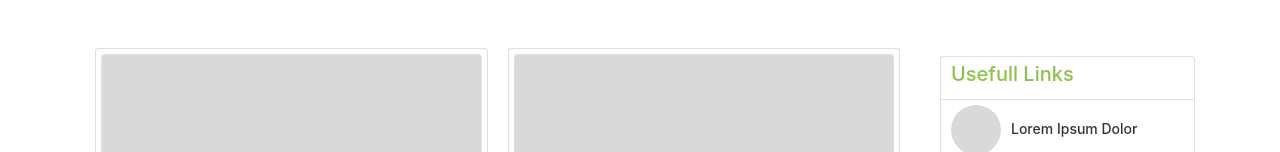
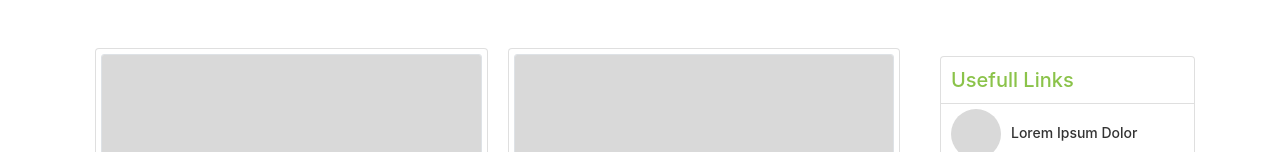
Before and after one commit to abdul-yudi/gpi_frontend, a React (Create React App) app: page /news in a window 1280 px wide. Shown: the part 160-312 px from the top of the page. Built offline with nearby package versions, Linux system fonts and the light colour scheme.

Commit message:
add margin on title sidebar

```diff
--- a/src/components/header/Header.css
+++ b/src/components/header/Header.css
@@ -1,6 +1,10 @@
 .logo{
   width: 90px;
   height: auto;
+}
+
+.navbar-light .navbar-toggler{
+  border: none;
 }
 
 nav.navbar, .navbar-light {
--- a/src/components/sidebar/Sidebar.css
+++ b/src/components/sidebar/Sidebar.css
@@ -1,3 +1,7 @@
+.list-group-item h5{
+  margin: 6px 0;
+}
+
 .list-group-item a{
   color: #333;
   text-decoration: none;
```
